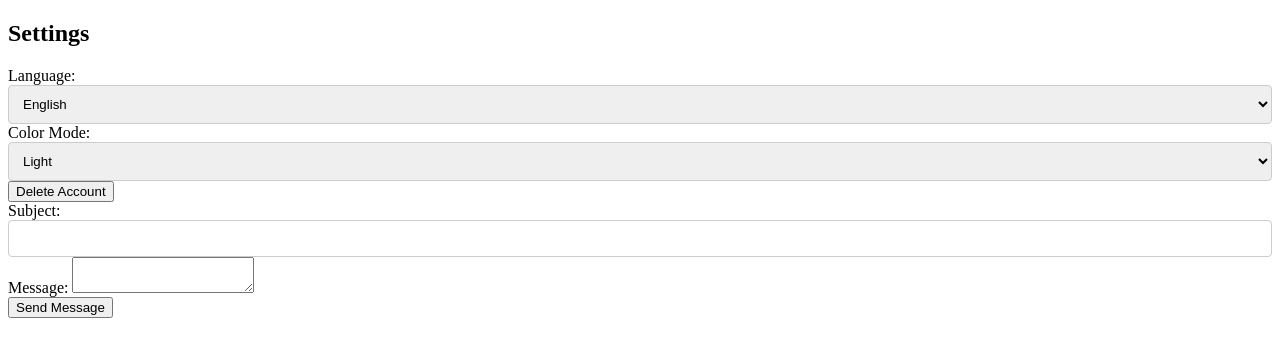
After one commit to liuraymond05/spotifyproject, a Django app: page /settings/ in a window 1280 px wide. The commit adds this page. Shown: the top 357 px of the page. Run offline with Django 5.2, Linux system fonts and the light colour scheme.

Commit message:
additions to settings + logout
logout + delete account functionality
started on language functionality

```diff
--- a/spotifywrapper/static/spotifywrapped/style.css
+++ b/spotifywrapper/static/spotifywrapped/style.css
@@ -93,7 +87,10 @@ label {
 
 input[type="text"],
 input[type="password"],
-input[type="email"] {
+input[type="email"],
+input[type="button"],
+input[type="submit"],
+select {
     border: 1px solid #ccc; /* Light gray border */
     border-radius: 4px;
     padding: 10px;
--- a/spotifywrapper/templates/spotifywrapper/home.html
+++ b/spotifywrapper/templates/spotifywrapper/home.html
@@ -59,8 +59,8 @@
 
     <div class="dropdown-menu" id="dropdownMenu">
         <ul>
-            <li><a href="#">Settings</a></li>
-            <li><a href="#">Log Out</a></li>
+            <li><a href="{% url 'settings' %}" id="settingsLink">Settings</a></li>
+            <li><a href="{% url 'logout' %}">Log Out</a></li>
         </ul>
     </div>
 
--- /dev/null
+++ b/spotifywrapper/templates/spotifywrapper/settings.html
@@ -0,0 +1,72 @@
+{% load static %}
+<!DOCTYPE html>
+<html lang="en">
+<head>
+    <meta charset="UTF-8">
+    <meta name="viewport" content="width=device-width, initial-scale=1.0">
+    <title>Login to Your Account!</title>
+    <link rel="stylesheet" href="{% static 'spotifywrapped/style.css' %}">
+</head>
+<body>
+    <div class="settings-container">
+        <h2>Settings</h2>
+
+        <!-- Change Language -->
+        <div>
+            <form method="POST" action="{% url 'set_language' %}">
+                {% csrf_token %}
+                <label for="language-select">Language:</label>
+                <select id="language-select" name="language" onchange="this.form.submit()">
+                    <option value="en" {% if LANGUAGE_CODE == 'en' %}selected{% endif %}>English</option>
+                    <option value="es" {% if LANGUAGE_CODE == 'es' %}selected{% endif %}>Spanish</option>
+                    <!-- Add other languages here -->
+                </select>
+            </form>
+        </div>
+
+        <!-- Change Color Mode -->
+        <div>
+            <label for="color-mode">Color Mode:</label>
+            <select id="color-mode" onchange="changeColorMode()">
+                <option value="light">Light</option>
+                <option value="dark">Dark</option>
+                <option value="neon">Neon</option>
+            </select>
+        </div>
+
+        <!-- Delete Account -->
+        <form method="POST" action="{% url 'delete_account' %}">
+            {% csrf_token %}
+            <button type="submit" class="btn btn-danger">Delete Account</button>
+        </form>
+
+        <!-- Contact Developers -->
+        <form method="POST" action="{% url 'contact_developers' %}">
+            {% csrf_token %}
+            <label for="subject">Subject:</label>
+            <input type="text" id="subject" name="subject" required><br>
+            <label for="message">Message:</label>
+            <textarea id="message" name="message" required></textarea><br>
+            <button type="submit" class="btn btn-primary">Send Message</button>
+        </form>
+    </div>
+
+    <script>
+        // Handle changing color mode
+        function changeColorMode() {
+            var mode = document.getElementById('color-mode').value;
+            document.body.className = mode;  // Apply the mode to the body
+            localStorage.setItem('colorMode', mode);  // Store mode in localStorage
+        }
+
+        // Apply the saved color mode on page load
+        window.onload = function() {
+            var savedMode = localStorage.getItem('colorMode');
+            if (savedMode) {
+                document.body.className = savedMode;  // Load the saved mode
+                document.getElementById('color-mode').value = savedMode;  // Set the dropdown value
+            }
+        }
+    </script>
+</body>
+</html>
--- a/spotifywrapper/urls.py
+++ b/spotifywrapper/urls.py
@@ -11,5 +11,10 @@ urlpatterns = [
     path('reset/', views.reset_password_view, name='reset'), # Ensure you have a reset-password view
     path('spotify/access/', views.get_spotify_access_token, name='get_spotify_access_token'),
     path('spotify/profile/', views.get_spotify_profile, name='get_spotify_profile'),
-    path('spotify/refresh/', views.refresh_spotify_token, name='refresh_spotify_token')
+    path('spotify/refresh/', views.refresh_spotify_token, name='refresh_spotify_token'),
+    path('settings/', views.settings, name='settings'),
+    path('delete-account/', views.delete_account, name='delete_account'),
+    path('contact-developers/', views.contact_developers, name='contact_developers'),
+    path('set_language/, views.set_language', views.set_language, name='set_language'),
+
 ]
--- a/spotifywrapper/views.py
+++ b/spotifywrapper/views.py
@@ -6,8 +6,10 @@ from django.utils import timezone
 import datetime
 import requests
 import base64
-
-
+from django.shortcuts import redirect
+from django.utils import translation
+from django.http import HttpResponseRedirect
+from django.contrib import messages
 from spotifyproject.settings import SPOTIFY_CLIENT_ID, SPOTIFY_CLIENT_SECRET, SPOTIFY_REDIRECT_URI
 from .forms import PasswordResetCustomForm, CustomUserForm
 from .models import UserProfile
@@ -267,3 +269,31 @@ def reset_password_view(request):
     else:
         form = PasswordResetCustomForm()
     return render(request, 'spotifywrapper/reset.html', {"form": form})
+def settings(request):
+    return render(request, 'settings.html')
+
+def delete_account(request):
+    if request.method == 'POST':
+        # Delete the user's account
+        user = request.user
+        user.delete()  # This will delete the user from the database
+
+        # Log out the user immediately after deletion
+        logout(request)
+
+        # Add a success message and redirect to home or login page
+        messages.success(request, "Your account has been deleted successfully.")
+        return redirect('home')  # Or redirect to login page
+
+    return render(request, 'settings/delete_account.html')
+def contact_developers(request):
+    # Render a template that displays the contact information or a contact form
+    return render(request, 'contact_developers.html')
+
+def set_language(request):
+    user_language = request.POST.get('language', None)  # Get the selected language from the form
+    if user_language:
+        translation.activate(user_language)  # Activate the selected language
+        request.session[translation.LANGUAGE_SESSION_KEY] = user_language  # Save the language in the session
+        messages.success(request, f'Language changed to {user_language}')  # Optional message for feedback
+    return HttpResponseRedirect(request.META.get('HTTP_REFERER', '/'))  # Redirect back to the page the user was on
```
Also changed, not shown: other parts of spotifywrapper/static/spotifywrapped/style.css (+85 -15 lines), spotifyproject/settings.py (+7 -0 lines), db.sqlite3, spotifywrapper/templates/contact_developers.html (added), spotifywrapper/templates/settings/delete_account.html (added), 1 other file.
